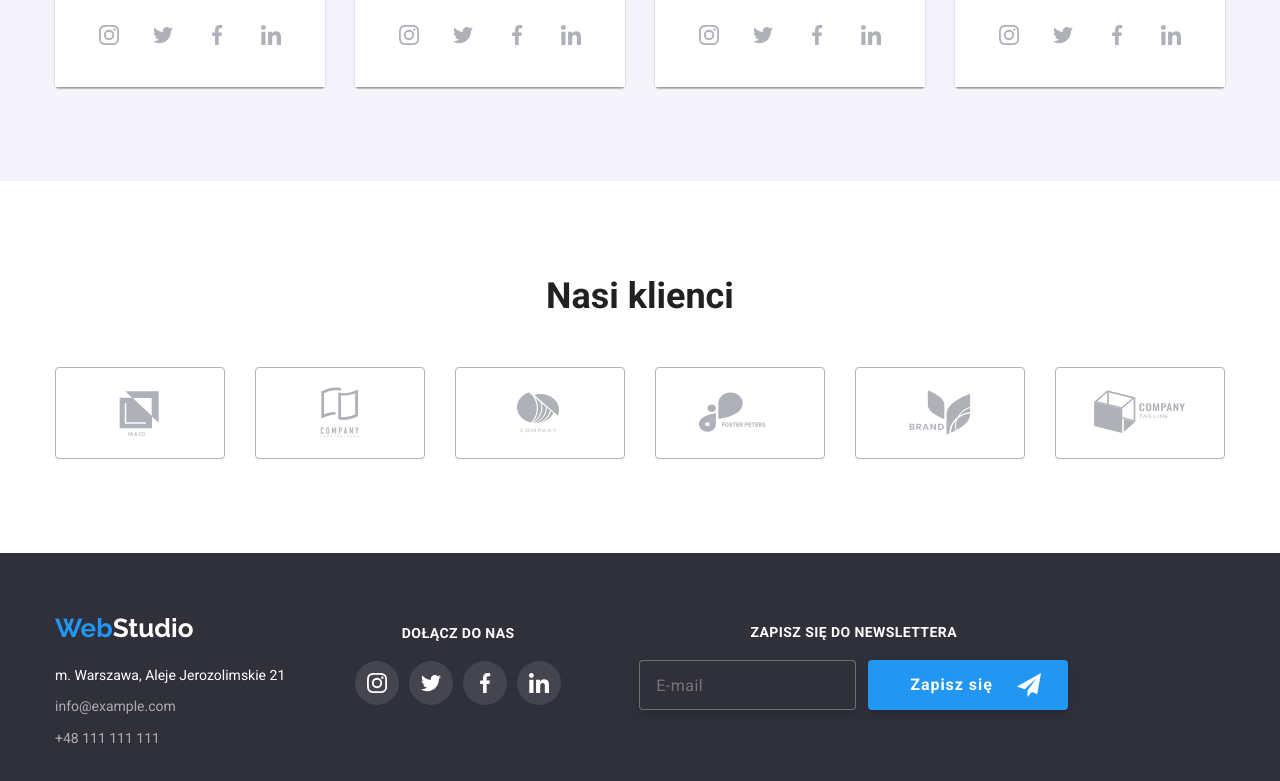
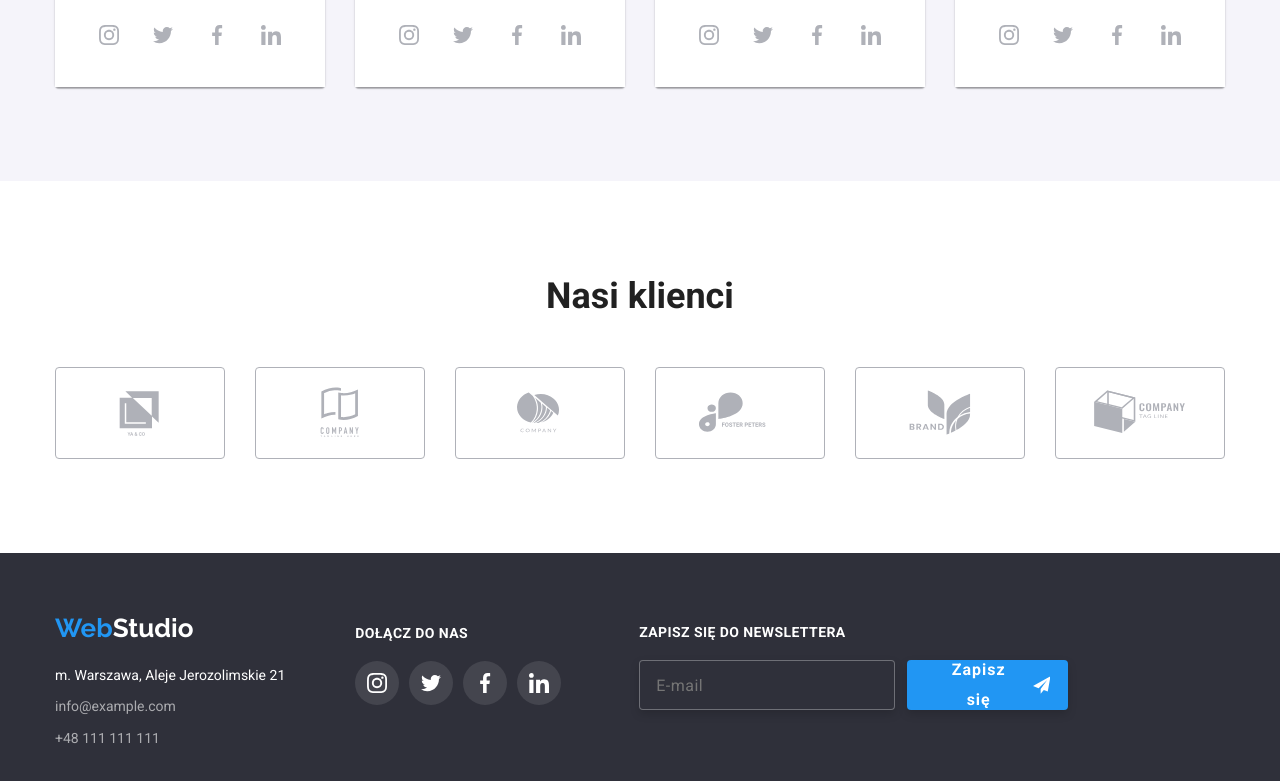
Before and after one commit to Aleksandra8485/goit-markup-hw-08, a plain HTML site: page index.html in a window 1280 px wide. Shown: the part 2135-2916 px from the top of the page. Drawn offline with nearby package versions, Linux system fonts and the light colour scheme.

Commit message:
changes in footer title text align left

```diff
--- a/index.html
+++ b/index.html
@@ -777,10 +777,6 @@
                             ZAPISZ SIĘ DO NEWSLETTERA
                         </h3>
                         <form class="footer__newsletter-flex">
-                            <label
-                                for="newsletter"
-                                class="footer__newsletter-label"
-                            >
                             <input
                                 id="newsletter"
                                 class="footer__newsletter-form"
@@ -788,7 +784,7 @@
                                 name="email"
                                 placeholder="E-mail"
                             />
-                            </label>
+
                             <button
                                 type="submit"
                                 class="footer__newsletter-btn"
--- a/sass/components/_footer.scss
+++ b/sass/components/_footer.scss
@@ -90,6 +90,7 @@
 
         @include desktop {
             margin-top: 11px;
+            text-align: left;
         }
     }
 
@@ -100,10 +101,6 @@
         @include desktop {
             flex-direction: row;
         }
-    }
-
-    &__newsletter-label {
-        display: block;
     }
 
     &__newsletter-form {
@@ -122,9 +119,12 @@
         max-width: 450px;
         width: 100%;
 
+        @include tablet {
+            margin: 0 auto;
+        }
+
         @include desktop {
             max-width: 358px;
-            display: block;
         }
     }
 
@@ -183,6 +183,10 @@
         font-size: 14px;
         line-height: 1.17;
         letter-spacing: 0.03em;
+
+        @include desktop {
+            text-align: left;
+        }
 
         &--color {
             color: $white-color;
```
Also changed, not shown: css/main.min.css, 1 other file. Lines whose indentation alone changed are shown as unchanged.
